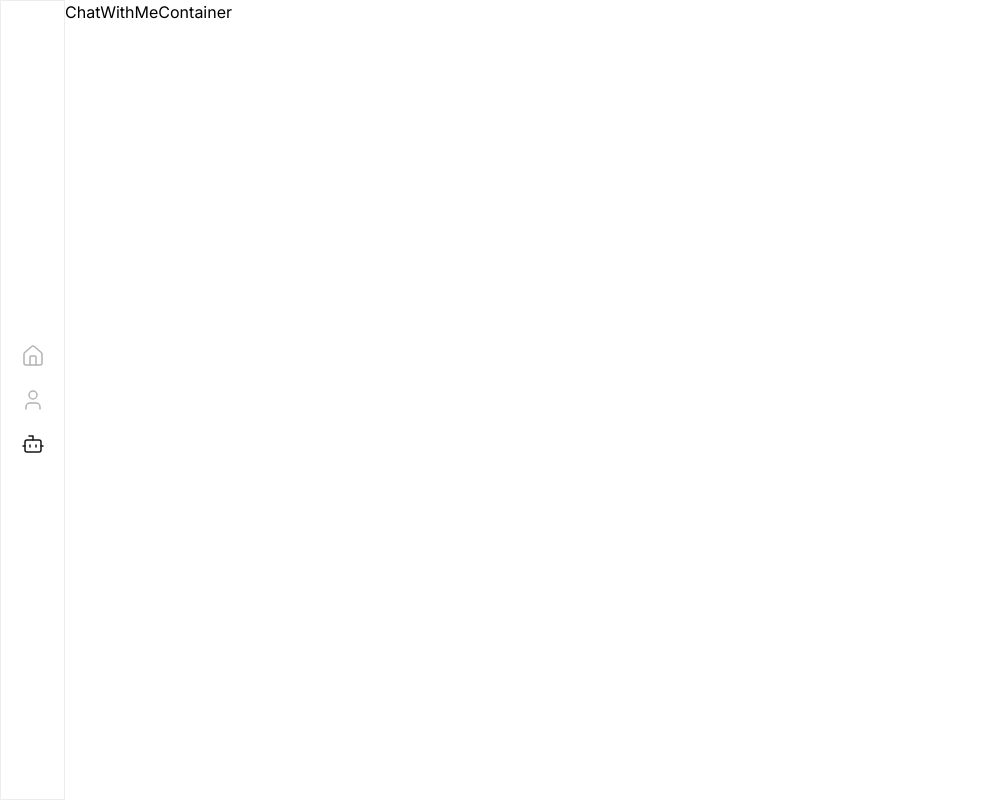
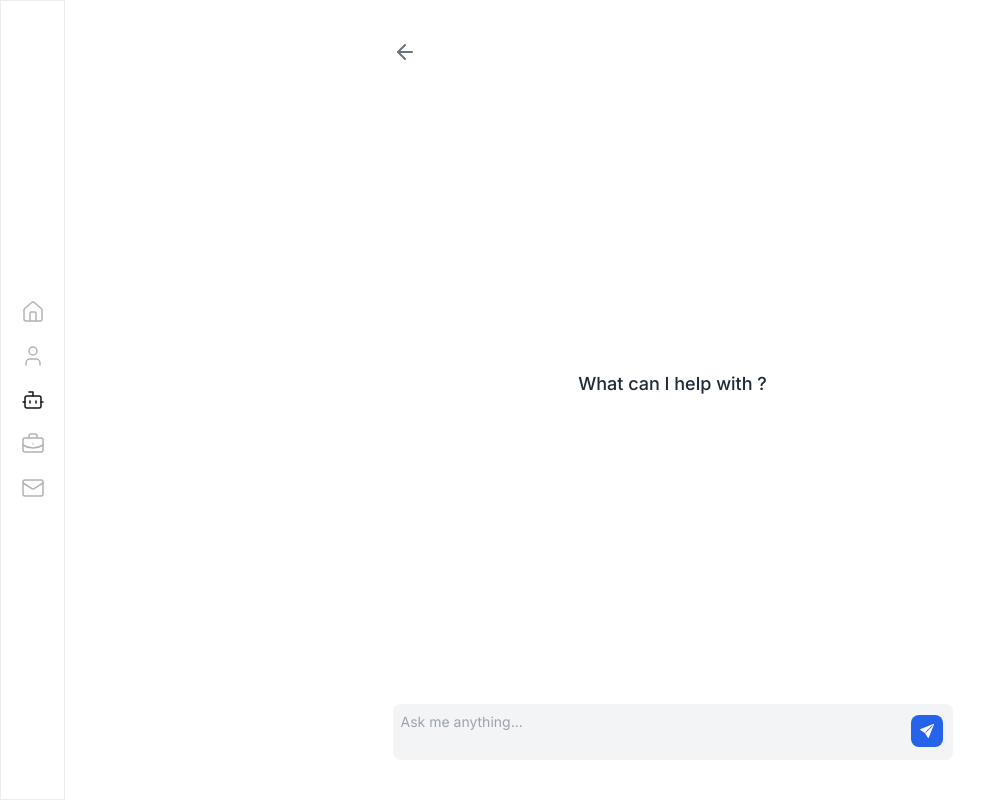
Before and after one commit to MuhammadAbdullah780/sidefolio-nextjs, a Next.js app: page /chat-with-me in a window 1280 px wide. Shown: the whole page, without its empty margins (0-1005 px from the left). Built offline with nearby package versions, Linux system fonts and the light colour scheme.

Commit message:
chatbot integration

```diff
--- a/package.json
+++ b/package.json
@@ -9,9 +9,12 @@
     "lint": "next lint"
   },
   "dependencies": {
+    "@ai-sdk/google": "^1.0.12",
     "@radix-ui/react-hover-card": "^1.1.4",
+    "ai": "^4.0.27",
     "clsx": "^2.1.1",
     "framer-motion": "^11.15.0",
+    "lucide-react": "^0.469.0",
     "next": "15.1.2",
     "next-themes": "^0.4.4",
     "qss": "^3.0.0",
@@ -19,7 +22,8 @@
     "react-dom": "^19.0.0",
     "react-icon-cloud": "^4.1.4",
     "tailwind": "^4.0.0",
-    "tailwind-merge": "^2.6.0"
+    "tailwind-merge": "^2.6.0",
+    "zod": "^3.24.1"
   },
   "devDependencies": {
     "@types/next": "^8.0.7",
--- a/src/app/globals.css
+++ b/src/app/globals.css
@@ -1,6 +1,18 @@
 @tailwind base;
 @tailwind components;
 @tailwind utilities;
+
+@layer utilities {
+  /* Hide scrollbar for Chrome, Safari and Opera */
+  .no-scrollbar::-webkit-scrollbar {
+    display: none;
+  }
+  /* Hide scrollbar for IE, Edge and Firefox */
+  .no-scrollbar {
+    -ms-overflow-style: none; /* IE and Edge */
+    scrollbar-width: none; /* Firefox */
+  }
+}
 
 /*
   ======== GLOBAL STYLES  ==========
@@ -21,6 +33,10 @@ body {
   @apply stroke-[#B3B3B3] hover:stroke-[#707070] transition-all hover:scale-[1.1] duration-300;
 }
 
+.page-container {
+  @apply flex flex-col gap-5 py-10 px-5;
+}
+
 /*
   ======== TYPOGRAPHY  ==========
 */
--- a/src/app/layout.tsx
+++ b/src/app/layout.tsx
@@ -1,3 +1,4 @@
+"use client";
 //
 import { inter } from "@/fonts/Inter";
 import "./globals.css";
@@ -8,7 +9,7 @@ export default function RootLayout({
   children: React.ReactNode;
 }>) {
   return (
-    <html lang="en">
+    <html lang="en" className="scroll-smooth" >
       <body className={`${inter.variable} ${inter.className} antialiased`}>
         {children}
       </body>
--- a/src/components/common/Icons/index.tsx
+++ b/src/components/common/Icons/index.tsx
@@ -15,6 +15,62 @@ type IconProps = {
 export type PortfolioSidebarIconProps = {
   className?: string;
   isActive?: boolean;
+};
+
+const ContactIcon: React.FC<PortfolioSidebarIconProps> = ({
+  className = "",
+  isActive = false,
+}) => {
+  return (
+    <svg
+      xmlns="http://www.w3.org/2000/svg"
+      width={24}
+      height={24}
+      viewBox="0 0 24 24"
+      fill="none"
+      stroke="currentColor"
+      strokeWidth={1.5}
+      strokeLinecap="round"
+      strokeLinejoin="round"
+      className={cx([
+        "lucide lucide-house nav-icon",
+        isActive && "!stroke-[#161616]",
+        className,
+      ])}
+    >
+      <rect width={20} height={16} x={2} y={4} rx={2} />
+      <path d="m22 7-8.97 5.7a1.94 1.94 0 0 1-2.06 0L2 7" />
+    </svg>
+  );
+};
+
+const MyWorkIcon: React.FC<PortfolioSidebarIconProps> = ({
+  className = "",
+  isActive = false,
+}) => {
+  return (
+    <svg
+      xmlns="http://www.w3.org/2000/svg"
+      width={24}
+      height={24}
+      viewBox="0 0 24 24"
+      fill="none"
+      stroke="currentColor"
+      strokeWidth={1.5}
+      strokeLinecap="round"
+      strokeLinejoin="round"
+      className={cx([
+        "lucide lucide-house nav-icon",
+        isActive && "!stroke-[#161616]",
+        className,
+      ])}
+    >
+      <path d="M12 12h.01" />
+      <path d="M16 6V4a2 2 0 0 0-2-2h-4a2 2 0 0 0-2 2v2" />
+      <path d="M22 13a18.15 18.15 0 0 1-20 0" />
+      <rect width="20" height="14" x="2" y="6" rx="2" />
+    </svg>
+  );
 };
 
 const HomeIcon: React.FC<PortfolioSidebarIconProps> = ({
@@ -219,4 +275,6 @@ export {
   Sparkle,
   GlobeIcon,
   GithubLinkIcon,
+  MyWorkIcon,
+  ContactIcon,
 };
--- a/src/components/layout/PortfolioLayout/index.tsx
+++ b/src/components/layout/PortfolioLayout/index.tsx
@@ -2,8 +2,15 @@
 import React from "react";
 
 //
-import { AboutIcon, ChatWithMeIcon, HomeIcon } from "@/components/common/Icons";
+import {
+  AboutIcon,
+  ChatWithMeIcon,
+  ContactIcon,
+  HomeIcon,
+  MyWorkIcon,
+} from "@/components/common/Icons";
 import PortfolioNavItemMapper from "./NavItemMapper";
+import { BriefcaseBusiness } from "lucide-react";
 
 type Props = { children: React.ReactNode };
 
@@ -20,6 +27,14 @@ const sidebarLinksMapper = [
     href: "/chat-with-me",
     Icon: ChatWithMeIcon,
   },
+  {
+    href: "/my-work",
+    Icon: MyWorkIcon,
+  },
+  {
+    href: "/contact",
+    Icon: ContactIcon,
+  },
 ];
 
 const PortfolioLayout: React.FC<Props> = ({ children }) => {
@@ -31,7 +46,9 @@ const PortfolioLayout: React.FC<Props> = ({ children }) => {
         </nav>
       </aside>
       <div className="flex-1">
-        <main className="min-h-screen">{children}</main>
+        <main className="min-h-screen" id="main-container-portfolio">
+          {children}
+        </main>
         {/* <footer>footer</footer> */}
       </div>
     </div>
--- /dev/null
+++ b/src/containers/ChatWithMe/ChatInput/index.tsx
@@ -0,0 +1,49 @@
+import { ChatRequestOptions } from "ai";
+import React from "react";
+
+type Props = {
+  value: string;
+  onChange: (
+    e:
+      | React.ChangeEvent<HTMLInputElement>
+      | React.ChangeEvent<HTMLTextAreaElement>
+  ) => void;
+  handleSubmit: (
+    event?: {
+      preventDefault?: () => void;
+    },
+    chatRequestOptions?: ChatRequestOptions
+  ) => void;
+};
+
+const ChatInput: React.FC<Props> = ({ onChange, value, handleSubmit }) => {
+  return (
+    <form onSubmit={handleSubmit} className="w-full relative block m-auto">
+      <textarea
+        rows={2}
+        value={value}
+        className="py-2 pl-2 pr-10 resize-none block rounded-lg w-full bg-gray-100 border-gray-200 text-sm outline-none"
+        placeholder="Ask me anything..."
+        // defaultValue={""}
+        onChange={onChange}
+      />
+      <button
+        type="submit"
+        className="inline-flex absolute top-[20%] right-[10px] shrink-0 justify-center items-center size-8 rounded-lg text-white bg-blue-600 hover:bg-blue-500 focus:z-10 focus:outline-none focus:bg-blue-500"
+      >
+        <svg
+          className="shrink-0 size-3.5"
+          xmlns="http://www.w3.org/2000/svg"
+          width={16}
+          height={16}
+          fill="currentColor"
+          viewBox="0 0 16 16"
+        >
+          <path d="M15.964.686a.5.5 0 0 0-.65-.65L.767 5.855H.766l-.452.18a.5.5 0 0 0-.082.887l.41.26.001.002 4.995 3.178 3.178 4.995.002.002.26.41a.5.5 0 0 0 .886-.083l6-15Zm-1.833 1.89L6.637 10.07l-.215-.338a.5.5 0 0 0-.154-.154l-.338-.215 7.494-7.494 1.178-.471-.47 1.178Z" />
+        </svg>
+      </button>
+    </form>
+  );
+};
+
+export default ChatInput;
--- /dev/null
+++ b/src/containers/ChatWithMe/MessageContainer/EmptyText/index.tsx
@@ -0,0 +1,11 @@
+import React from "react";
+
+const EmptyText = () => {
+  return (
+    <div className="flex items-center h-full justify-center">
+      <h1 className="heading-1">What can I help with ?</h1>
+    </div>
+  );
+};
+
+export default EmptyText;
--- /dev/null
+++ b/src/containers/ChatWithMe/MessageContainer/index.tsx
@@ -0,0 +1,74 @@
+import { cx } from "@/functions/common";
+import { Message } from "ai";
+import { Bot, Loader, User } from "lucide-react";
+import EmptyText from "./EmptyText";
+import { useRef } from "react";
+
+// AIzaSyB3N0DPDxJKe7JRGcvL5dJwNcfpAtomH8U
+
+type Props = {
+  messages: Message[];
+  isLoading?: boolean;
+  isStreamStarted?: boolean;
+};
+
+export const scrollTo = (id: string) => {
+  if (typeof window !== undefined) {
+    const element = document.getElementById(id);
+    if (element) {
+      // Scroll to the element smoothly
+      element.scrollIntoView({ behavior: "smooth" });
+    }
+  }
+};
+
+const MessageContainer: React.FC<Props> = ({
+  messages,
+  isLoading,
+  isStreamStarted,
+}) => {
+  const messagesEndRef = useRef(null);
+
+  return (
+    <div className="flex min-h-1 overflow-y-auto overflow-x-hidden no-scrollbar flex-1 flex-col gap-3">
+      {messages?.length ? (
+        <>
+          {messages?.map((item, i) => {
+            return (
+              <div key={i} className="flex gap-2 items-start">
+                <div className="flex p-[5px] border border-gray-200 items-center rounded-full justify-center bg-gray-100">
+                  {item?.role === "user" ? (
+                    <User size={20} className="stroke-gray-500" />
+                  ) : (
+                    <Bot size={20} className="stroke-gray-500" />
+                  )}
+                </div>
+                <p
+                  className={cx(
+                    "mt-1 whitespace-pre-wrap",
+                    item?.role === "user" && "line-clamp-8"
+                  )}
+                >
+                  {item?.content}
+                </p>
+              </div>
+            );
+          })}
+          {isLoading && !isStreamStarted && (
+            <div className="flex gap-2 items-start">
+              <div className="flex p-[5px] border border-gray-200 items-center rounded-full justify-center bg-gray-100">
+                <Bot size={20} className="stroke-gray-500" />
+              </div>
+              <Loader className="animate-spin stroke-gray-400 mt-1" />
+            </div>
+          )}
+          <div id="last-elem" />
+        </>
+      ) : (
+        <EmptyText />
+      )}
+    </div>
+  );
+};
+
+export default MessageContainer;
--- a/src/containers/ChatWithMe/index.tsx
+++ b/src/containers/ChatWithMe/index.tsx
@@ -1,7 +1,53 @@
-import React from "react";
+"use client";
+import { useChat } from "ai/react";
+import MaxWidth from "@/components/common/MaxWidth";
+import { ArrowLeft } from "lucide-react";
+import React, { useEffect, useState } from "react";
+import MessageContainer from "./MessageContainer";
+import ChatInput from "./ChatInput";
+import { scrollTo } from "@/functions/common";
 
 const ChatWithMeContainer = () => {
-  return <div>ChatWithMeContainer</div>;
+  const [isStreamStarted, setIsStreamStarted] = useState(false);
+
+  const { messages, input, handleInputChange, handleSubmit, isLoading } =
+    useChat({
+      onFinish(message, options) {
+        console.log(message, options);
+        setIsStreamStarted(false);
+      },
+      experimental_throttle: 20,
+      onResponse(response) {
+        console.log("RESPONSE_________", response);
+        setIsStreamStarted(true);
+        // scrollTo("last-elem");
+      },
+    });
+
+    useEffect(() => {
+      scrollTo("last-elem");
+    }, [messages]);
+
+  return (
+    <MaxWidth className="page-container relative h-screen">
+      {/* Heading */}
+      <div className="flex items-center gap-2">
+        <ArrowLeft className="stroke-gray-500" />
+      </div>
+      {/* Content */}
+      <MessageContainer
+        isStreamStarted={isStreamStarted}
+        isLoading={isLoading}
+        messages={messages}
+      />
+      {/* Input */}
+      <ChatInput
+        handleSubmit={handleSubmit}
+        onChange={handleInputChange}
+        value={input}
+      />
+    </MaxWidth>
+  );
 };
 
 export default ChatWithMeContainer;
--- a/src/containers/Home/sections/AboutMe/index.tsx
+++ b/src/containers/Home/sections/AboutMe/index.tsx
@@ -36,7 +36,7 @@ const AboutMeSection = () => {
       <ul className="flex mt-3 flex-col gap-2">
         {contactInfoMapper?.map((item, i) => {
           return (
-            <li className="flex items-center gap-x-2.5">
+            <li key={i} className="flex items-center gap-x-2.5">
               <svg
                 className="shrink-0 size-3.5 stroke-gray-500"
                 xmlns="http://www.w3.org/2000/svg"
--- a/src/functions/common.ts
+++ b/src/functions/common.ts
@@ -8,3 +8,18 @@ import { twMerge } from "tailwind-merge";
 export function cx(...args: ClassValue[]) {
   return twMerge(clsx(...args));
 }
+
+/**
+ * @desc func to scroll at specific element through id
+ * @param {string} args - id of an element
+ */
+export const scrollTo = (id: string) => {
+  if (typeof window !== undefined) {
+    console.log("SCROLLING_______")
+    const element = document.getElementById(id);
+    if (element) {
+      // Scroll to the element smoothly
+      element.scrollIntoView({ behavior: "smooth" });
+    }
+  }
+};
```
Also changed, not shown: src/app/api/chat/route.ts (added, +20 -0 lines), 1 other file (tests, documents, lock files or other folders).
